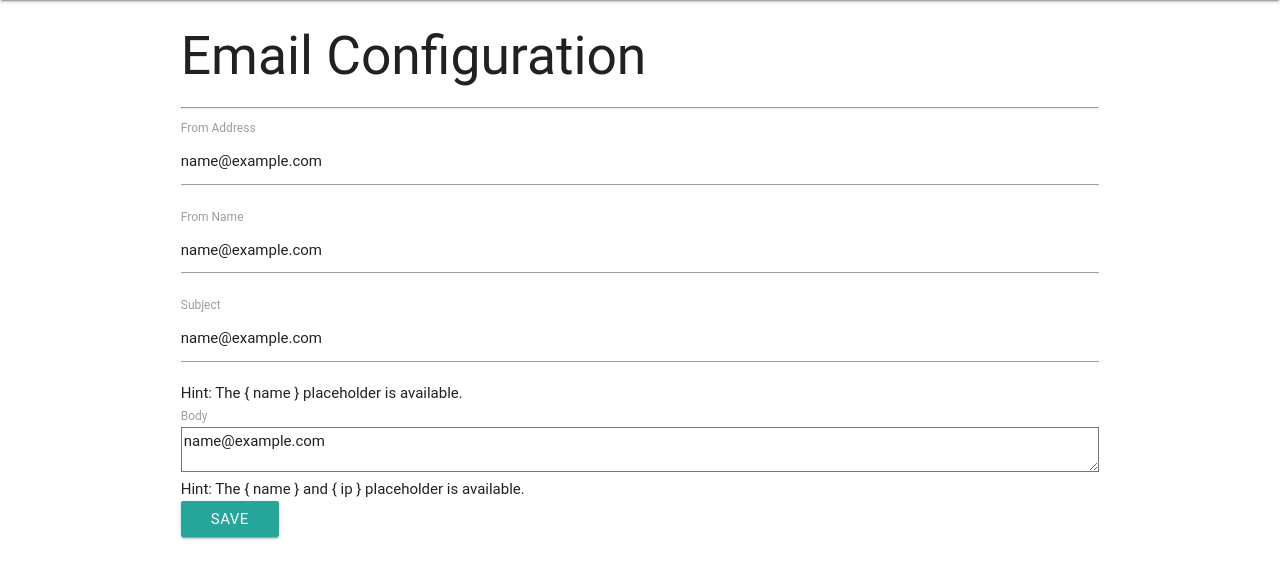
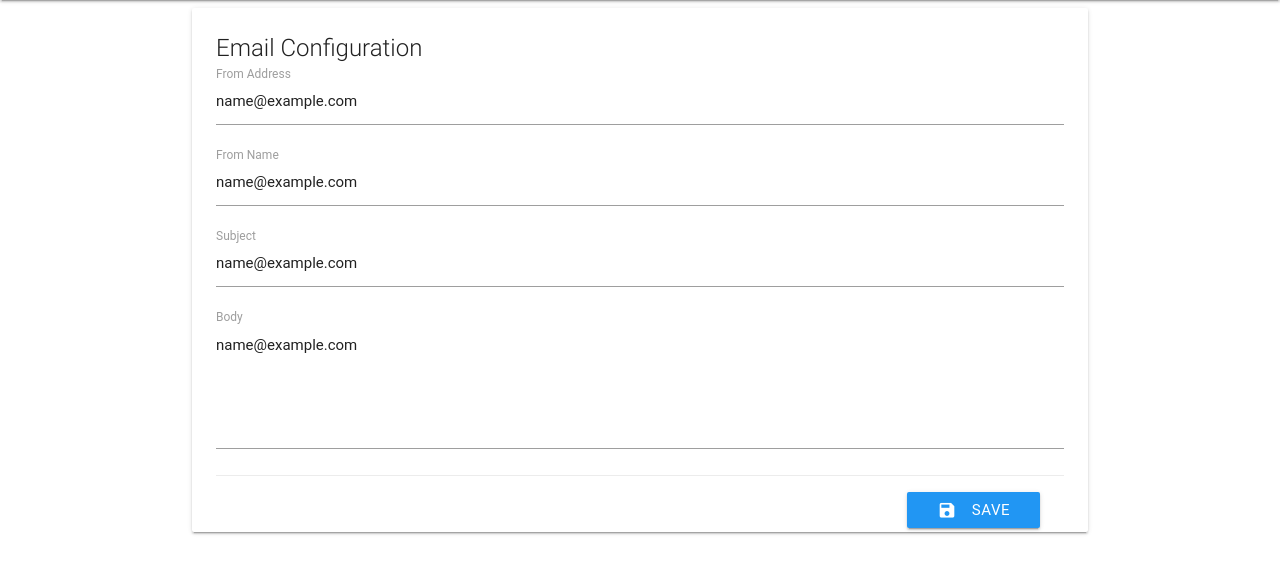
Before and after one commit to ToshiWani/isr_rotation, a Flask app: page /email-config in a window 1280 px wide. Shown: the part 64-643 px from the top of the page. Run offline with Flask 2, Linux system fonts and the light colour scheme; tables that the repository leaves empty hold one stand-in row (values such as "Sample post"); parts of the project's set-up code (start-up, migrations or seed data) failed here and were passed over; some libraries are stand-ins or nearby versions; some web fonts are replaced.

Commit message:
Updated email config page

```diff
--- a/isr_rotation/blueprints/controller.py
+++ b/isr_rotation/blueprints/controller.py
@@ -129,7 +129,7 @@ def update_email_config():
                            request.form['email_from_name'],
                            request.form['email_subject'],
                            request.form['email_body'])
-    return redirect(location='/email-config')
+    return redirect(location='/')
 
 
 # endregion
--- a/isr_rotation/templates/email_config.html
+++ b/isr_rotation/templates/email_config.html
@@ -1,51 +1,62 @@
 {% extends "layout.html" %}
 {% block body %}
 
-<div class="row">
-    <div class="col-lg-12">
-        <h2>Email Configuration</h2>
-        <hr/>
-        <form class="form-horizontal" method="post">
-            <div class="form-group">
-                <label for="FromAddress" class="col-sm-2 control-label">From Address</label>
-                <div class="col-sm-10">
-                    <input type="email" class="form-control" id="FromAddress" name="email_from_address"
-                           value="{{ from_address }}"
-                           placeholder="Enter sender's email address">
+    <div class="row">
+        <div class="col s12">
+            <div class="card">
+                <div class="card-content">
+                    <span class="card-title">Email Configuration</span>
+                    <form method="post">
+                        <div class="input-field">
+                            <label for="FromAddress">From Address</label>
+                            <input type="email" class="validate tooltipped" id="FromAddress"
+                                   name="email_from_address"
+                                   data-tooltip="Please enter sender's email address"
+                                   value="{{ from_address }}">
+                        </div>
+                        <div class="input-field">
+                            <label for="FromName">From Name</label>
+                            <input type="text" class="validate tooltipped" id="FromName"
+                                   name="email_from_name"
+                                   data-tooltip="Please enter sender's name"
+                                   value="{{ name }}">
+                        </div>
+                        <div class="input-field">
+                            <label for="EmailSubject">Subject</label>
+                            <input type="text" class="validate tooltipped" id="EmailSubject"
+                                   name="email_subject"
+                                   data-tooltip="Hint: The { name } placeholder is available."
+                                   value="{{ subject }}">
+                        </div>
+                        <div class="input-field">
+                            <label for="EmailBody">Body</label>
+                            <textarea class="materialize-textarea tooltipped" id="EmailBody"
+                                      name="email_body"
+                                      data-tooltip="Hint: The { name } and { ip } placeholder is available."
+                                      style="height: 6rem;">{{ body }}</textarea>
+                        </div>
+                        <div class="card-action">
+                            <button type="submit" class="waves-effect waves-light btn blue right">
+                                <i class="material-icons left">save</i>Save
+                            </button>
+                        </div>
+                    </form>
                 </div>
             </div>
-            <div class="form-group">
-                <label for="FromName" class="col-sm-2 control-label">From Name</label>
-                <div class="col-sm-10">
-                    <input type="text" class="form-control" id="FromName" name="email_from_name"
-                           value="{{ name }}"
-                           placeholder="Enter sender's name">
-                </div>
-            </div>
-            <div class="form-group">
-                <label for="EmailSubject" class="col-sm-2 control-label">Subject</label>
-                <div class="col-sm-10">
-                    <input type="text" class="form-control" id="EmailSubject" name="email_subject"
-                           placeholder="Enter email subject"
-                           value="{{ subject }}">
-                    <span class="help-block">Hint: The { name } placeholder is available.</span>
-                </div>
-            </div>
-            <div class="form-group">
-                <label for="EmailBody" class="col-sm-2 control-label">Body</label>
-                <div class="col-sm-10">
-                    <textarea  class="form-control" id="EmailBody" rows="6" name="email_body">{{ body }}</textarea>
-                    <span class="help-block">Hint: The { name } and { ip } placeholder is available.</span>
-                </div>
-            </div>
-            <div class="form-group">
-                <div class="col-sm-offset-2 col-sm-10">
-                    <button type="submit" class="btn btn-primary">Save</button>
-                </div>
-            </div>
-        </form>
+        </div>
     </div>
-</div>
 
 
 {% endblock %}
+
+
+{% block scripts %}
+    <script>
+        $(document).ready(function () {
+
+            $('.tooltipped').tooltip();
+
+
+        });
+    </script>
+{% endblock %}
```
